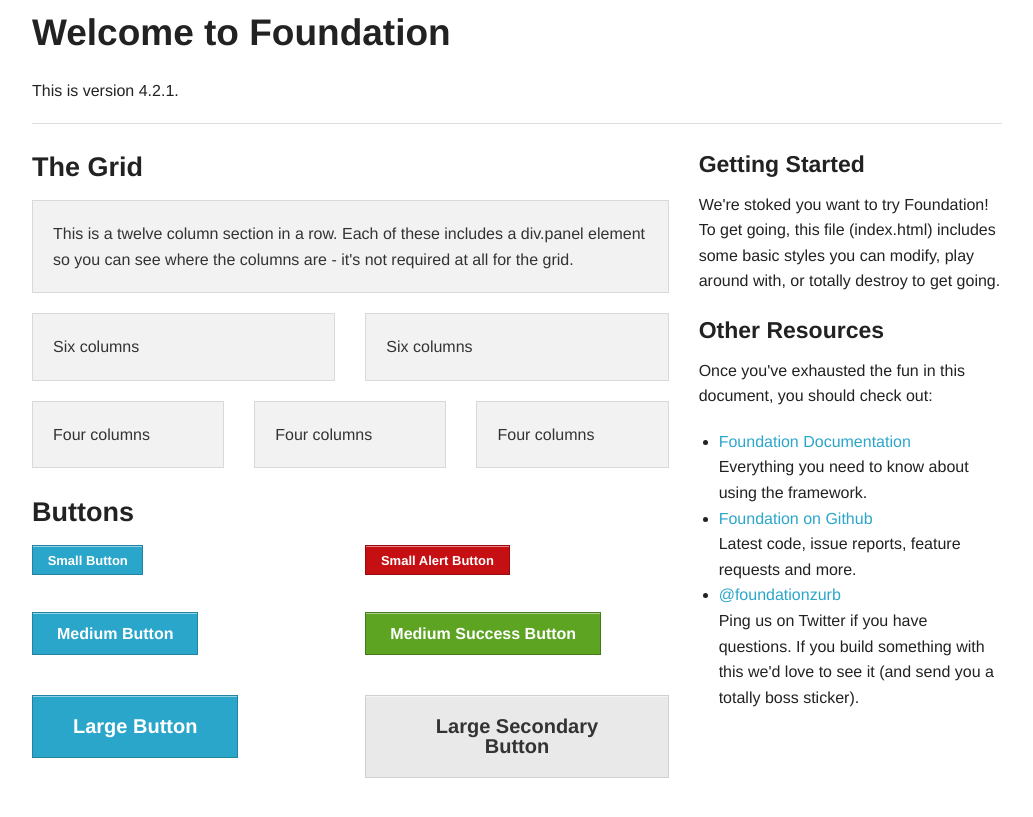
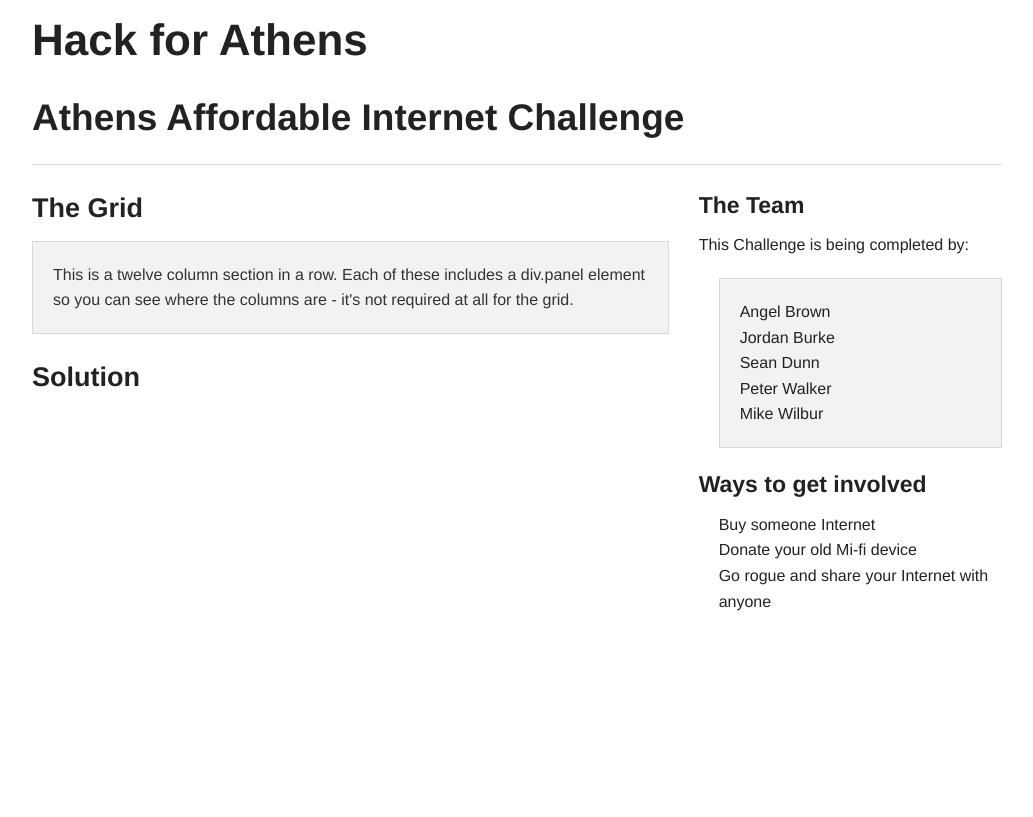
Before and after one commit to PendragonDevelopment/aaic, a Jekyll site: the page built from index.html, in a window 1280 px wide. Shown: the top 817 px of the page, without its empty margins (123-1156 px from the left). Built offline with Jekyll 4.4.1, drawn with Linux system fonts in a browser that asks for light colours.

Commit message:
Updated readme

```diff
--- a/_layouts/default.html
+++ b/_layouts/default.html
@@ -6,7 +6,7 @@
 <head>
   <meta charset="utf-8" />
   <meta name="viewport" content="width=device-width" />
-  <title>Foundation 4</title>
+  <title>Hack for Athens | {{ page.title }}</title>
 
 
   <link rel="stylesheet" href="css/foundation.css" />
--- a/index.html
+++ b/index.html
@@ -1,14 +1,14 @@
 ---
 layout: default
-title: page title
-body-class: body-class
+title: Affordable Internet Challenge
+body-class: aaic
 ---
 
 
 	<div class="row">
 		<div class="large-12 columns">
-			<h2>Welcome to Foundation</h2>
-			<p>This is version 4.2.1.</p>
+      <h1>Hack for Athens</h1>
+			<h2>Athens Affordable Internet Challenge</h2>
 			<hr />
 		</div>
 	</div>
@@ -26,61 +26,30 @@
 				</div>
 			</div>
 			<div class="row">
-				<div class="large-6 columns">
-					<div class="panel">
-						<p>Six columns</p>
-					</div>
-				</div>
-				<div class="large-6 columns">
-					<div class="panel">
-						<p>Six columns</p>
-					</div>
-				</div>
-			</div>
-			<div class="row">
-				<div class="large-4 columns">
-					<div class="panel">
-						<p>Four columns</p>
-					</div>
-				</div>
-				<div class="large-4 columns">
-					<div class="panel">
-						<p>Four columns</p>
-					</div>
-				</div>
-				<div class="large-4 columns">
-					<div class="panel">
-						<p>Four columns</p>
-					</div>
-				</div>
+
 			</div>
 
-			<h3>Buttons</h3>
+			<h3>Solution</h3>
 
       <div class="row">
-        <div class="large-6 columns">
-          <p><a href="#" class="small button">Small Button</a></p>
-          <p><a href="#" class="button">Medium Button</a></p>
-          <p><a href="#" class="large button">Large Button</a></p>
-        </div>
-        <div class="large-6 columns">
-          <p><a href="#" class="small alert button">Small Alert Button</a></p>
-          <p><a href="#" class="success button">Medium Success Button</a></p>
-          <p><a href="#" class="large secondary button">Large Secondary Button</a></p>
-        </div>
       </div>
 		</div>
 
 		<div class="large-4 columns">
-			<h4>Getting Started</h4>
-			<p>We're stoked you want to try Foundation! To get going, this file (index.html) includes some basic styles you can modify, play around with, or totally destroy to get going.</p>
-
-			<h4>Other Resources</h4>
-			<p>Once you've exhausted the fun in this document, you should check out:</p>
-			<ul class="disc">
-				<li><a href="http://foundation.zurb.com/docs">Foundation Documentation</a><br />Everything you need to know about using the framework.</li>
-				<li><a href="http://github.com/zurb/foundation">Foundation on Github</a><br />Latest code, issue reports, feature requests and more.</li>
-				<li><a href="http://twitter.com/foundationzurb">@foundationzurb</a><br />Ping us on Twitter if you have questions. If you build something with this we'd love to see it (and send you a totally boss sticker).</li>
-			</ul>
+			<h4>The Team</h4>
+			<p>This Challenge is being completed by:</p>
+      <ul class="panel no-bullet">
+        <li>Angel Brown</li>
+        <li>Jordan Burke</li>
+        <li>Sean Dunn</li>
+        <li>Peter Walker</li>
+        <li>Mike Wilbur</li>
+      </ul>
+      <h4>Ways to get involved</h4>
+      <ul class="no-bullet">
+        <li>Buy someone Internet</li>
+        <li>Donate your old Mi-fi device</li>
+        <li>Go rogue and share your Internet with anyone</li>
+      </ul>
 		</div>
 	</div>
```
Also changed, not shown: README.md.
